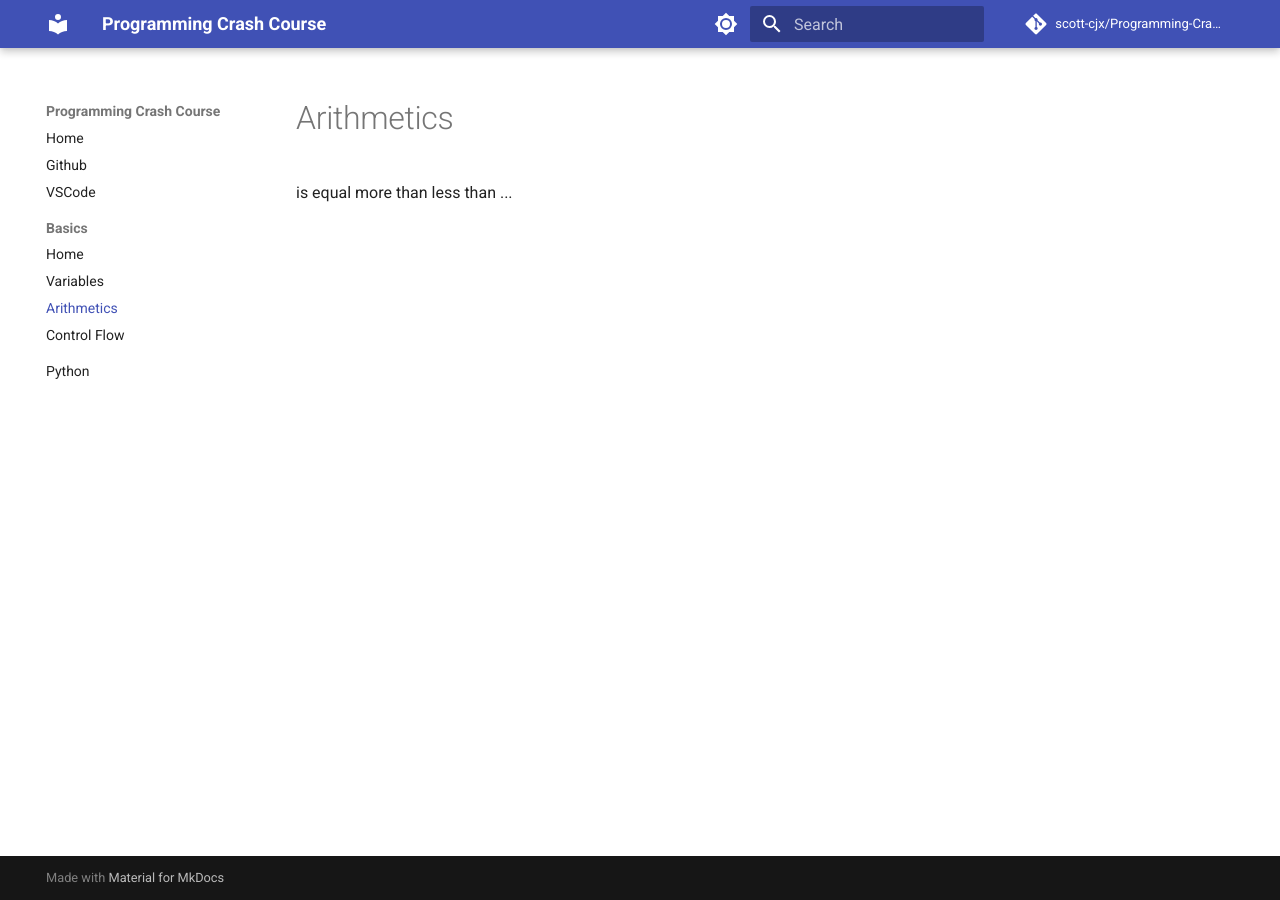
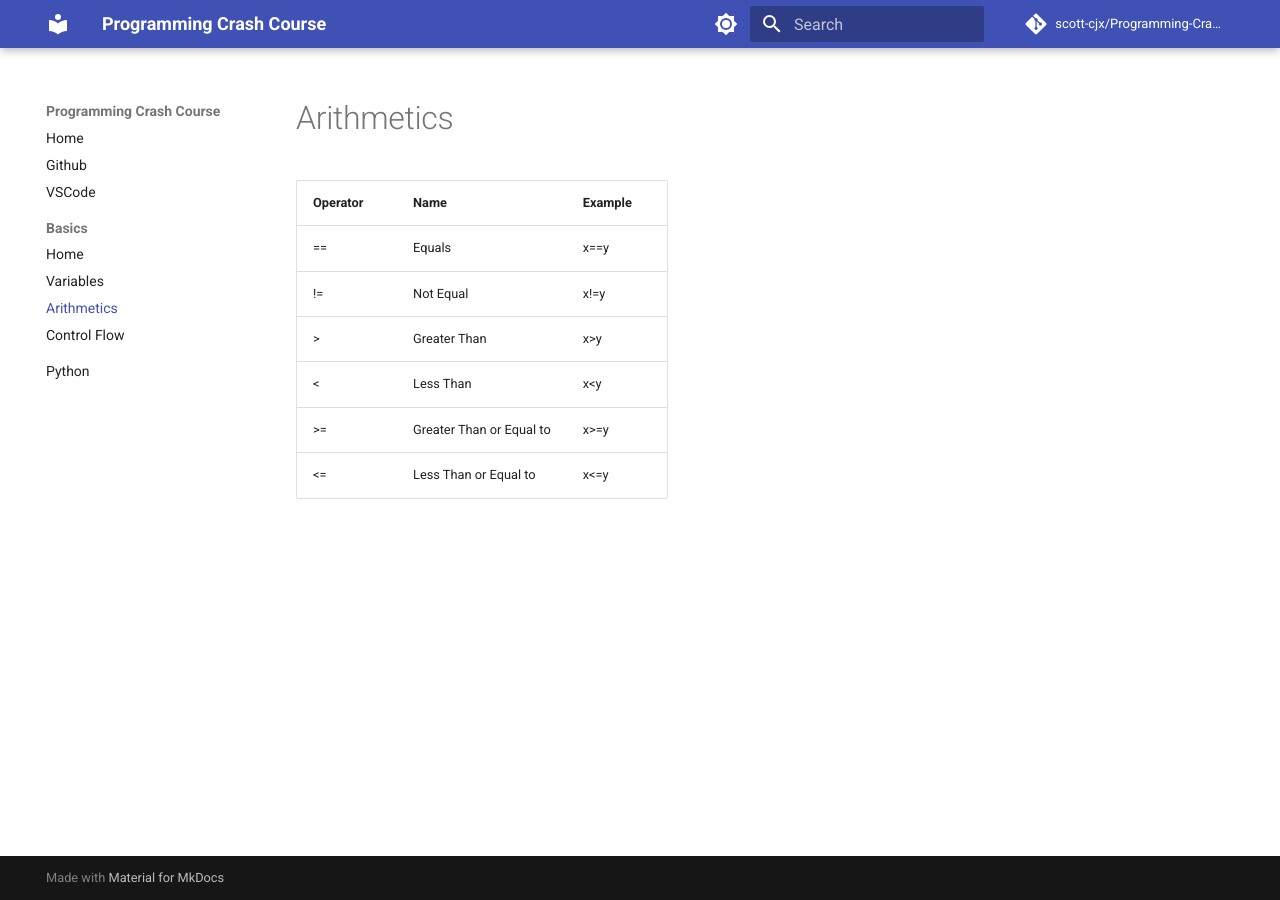
Before and after one commit to scott-cjx/Programming-Crash-Course, an MkDocs documentation site: the page built from docs/basics/arithmetic.md, in a window 1280 px wide. Built offline with MkDocs 1.6.1 and Material for MkDocs 9.7.7, drawn with Linux system fonts in a browser that asks for light colours; comment, search, counter and statistics services are not loaded.

Commit message:
Update arithmetic.md
Created table for arithmetic

```diff
--- a/docs/basics/arithmetic.md
+++ b/docs/basics/arithmetic.md
@@ -1,5 +1,10 @@
 # Arithmetics
 
-is equal
-more than
-less than ...
+| Operator | Name | Example |
+|----------|----------|----------|
+| == | Equals | x==y |
+| != | Not Equal | x!=y |
+| > | Greater Than | x>y |
+| < | Less Than | x<y |
+| >= | Greater Than or Equal to | x>=y |
+| <= | Less Than or Equal to | x<=y |
```
